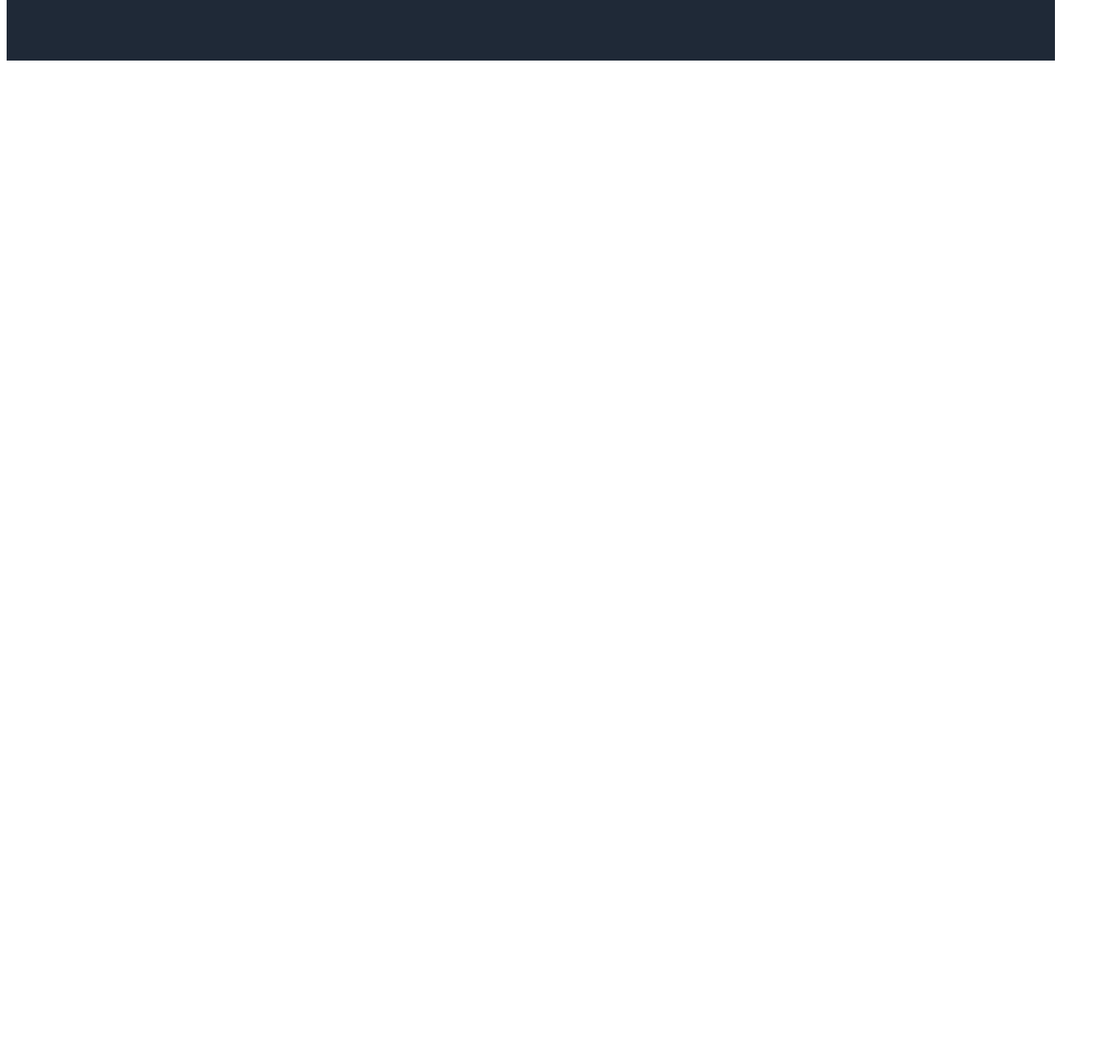
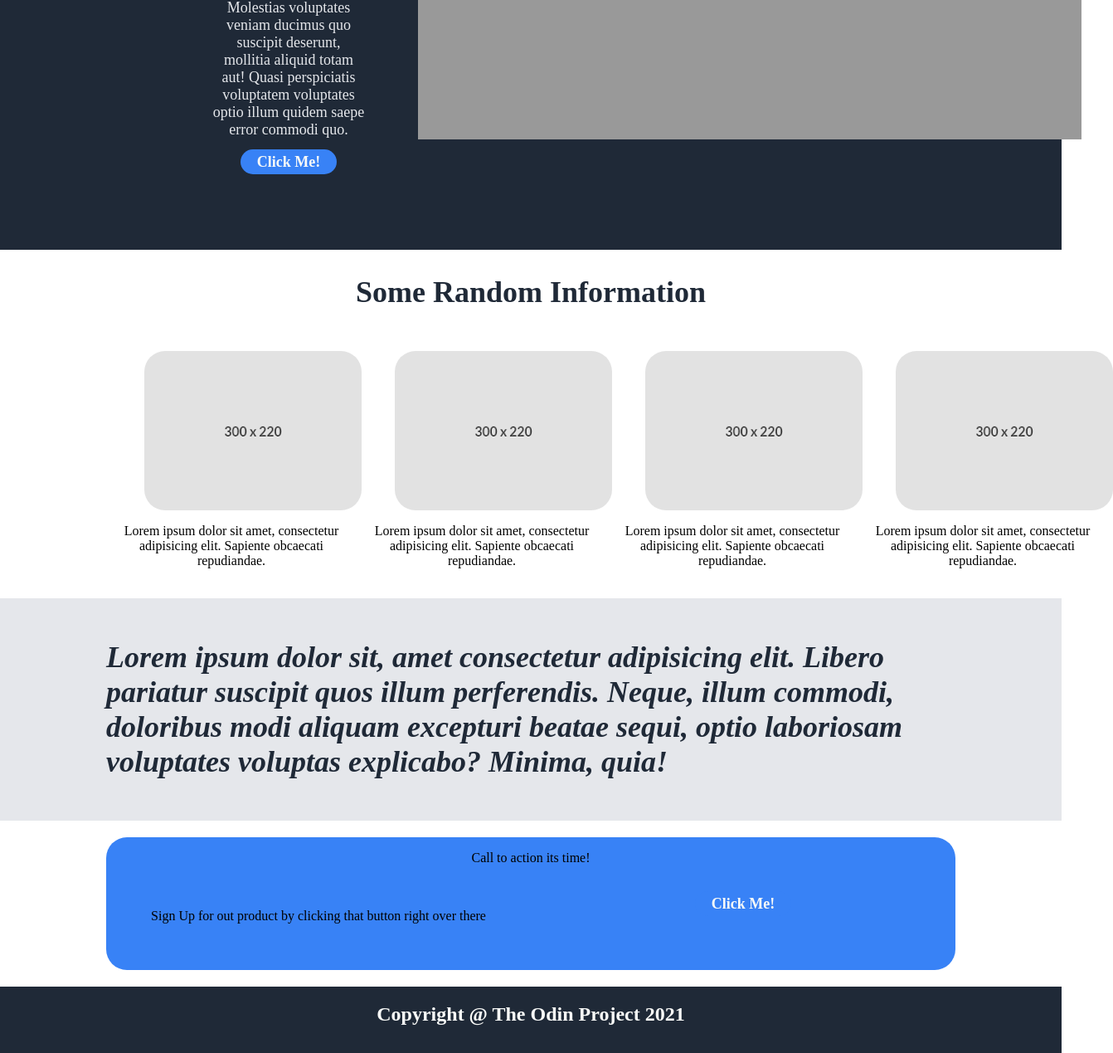
Before and after one commit to HarrisonLAN/The-Odin-Project-Landing-Page, a plain HTML site: page index.html in a window 1280 px wide. Shown: the part 491-1760 px from the top of the page at 83% size, 1342 px wide, since content can reach past the window. Before the commit the page ends 800 px from the top, so only its background shows below. Drawn offline with Linux system fonts and the light colour scheme.

Commit message:
Footer,quote & content added

```diff
--- a/index.html
+++ b/index.html
@@ -34,11 +34,55 @@
                       <a class="btn">Click Me!</a>
             </div>
             <div class="rightHeader">
-                <img src="./img/400x200.webp" alt="placeholder">
+                <img src="./img/placeholder-800x500.jpg" alt="placeholder">
 
             </div>
         </div>
     </div>
+    <div class="content">
+        <div class="section1">
+            <h2 class="contentHeading">Some Random Information</h2>
+            <div class="flexContainer content">
+                <div class="flexItem">
+                    <img src="./img/320x220.png" class="imgContent">
+                    <p>Lorem ipsum dolor sit amet, consectetur adipisicing elit. Sapiente obcaecati repudiandae.</p>
+                </div>
+                <div class="flexItem">
+                    <img src="./img/320x220.png" class="imgContent">
+                    <p>Lorem ipsum dolor sit amet, consectetur adipisicing elit. Sapiente obcaecati repudiandae.</p>
+                </div>
+                <div class="flexItem">
+                    <img src="./img/320x220.png" class="imgContent">
+                    <p>Lorem ipsum dolor sit amet, consectetur adipisicing elit. Sapiente obcaecati repudiandae.</p>
+                </div>
+                <div class="flexItem">
+                    <img src="./img/320x220.png" class="imgContent">
+                    <p>Lorem ipsum dolor sit amet, consectetur adipisicing elit. Sapiente obcaecati repudiandae.</p>
+                </div>
+            </div>
+
+        </div>
+        <div class="section2">
+            <h2 class="quote">Lorem ipsum dolor sit, amet consectetur adipisicing elit. Libero pariatur suscipit quos illum perferendis. Neque, illum commodi, doloribus modi aliquam excepturi beatae sequi, optio laboriosam voluptates voluptas explicabo? Minima, quia!</h2>
+
+        </div>
+    </div>
+    <div class="register">
+        <div class="callToAction">
+            <p> Call to action its time!</p>
+            <div class="flexContainer">
+                <div class="flexItem action">
+                    <p>Sign Up for out product by clicking that button right over there</p>
+                </div>
+                <div class="flexItem action">
+                    <a class="btn">Click Me!</a>
+                </div>
+            </div>
+        </div>
+    </div>
+    <div class="footer">
+        <h2 class="footer">Copyright @ The Odin Project 2021</h2>
+    </div>
 
 </body>
 </html>
--- a/styles.css
+++ b/styles.css
@@ -4,6 +4,7 @@
 
 }
 .flexContainer{
+    text-align: center;
     display: flex;
 }
 .flexContainer.Hero{
@@ -29,7 +30,6 @@ img{
     display: block;
     margin-left: 10%;
     margin-right: auto;
-    width: 50%;
 }
 .btn{
     background-color: #3882f6;
@@ -61,3 +61,62 @@ h3{
     font-size: 18px;
     color: #e5e7eb;
 }
+.contentHeading{
+    font-size: 36px;
+    font-weight: bold;
+    color: #1F2937;
+    text-align: center;
+}
+.flexContainer.content{
+    width: 80%;
+    margin: auto;
+}
+.flexItem{
+    padding: 20px;
+    text-align: center;
+}
+.imgContent{
+    border-radius: 25px;
+}
+.section2{
+    background-color: #e5e7eb;
+    height: 50%;
+}
+.quote{
+    margin: auto;
+    width: 80%;
+    padding: 50px;
+    font-size: 36px;
+    font-style: italic;
+    color: #1f2937;
+}
+.register{
+    position: relative;
+    height: 200px;
+}
+.callToAction{
+    text-align: center;
+    border-radius: 25px;
+    position: absolute;
+    top: 50%; left: 50%;
+    transform: translateX(-50%) translateY(-50%);
+    width: 80%;
+    margin: auto;
+    background-color: #3882f6;
+    height: 160px;
+}
+.flexItem.action{
+    text-align: center;
+    flex: 1;
+}
+.footer{
+    color: #F9FAF8;
+    background-color: #1F2937;
+    height: 60px;
+    width: 100%;
+    position: absolute;
+    text-align: center;
+}
+body {
+    margin: 0;
+ }
```
Also changed, not shown: img/100x100.png (added), img/320x220.png (added).
